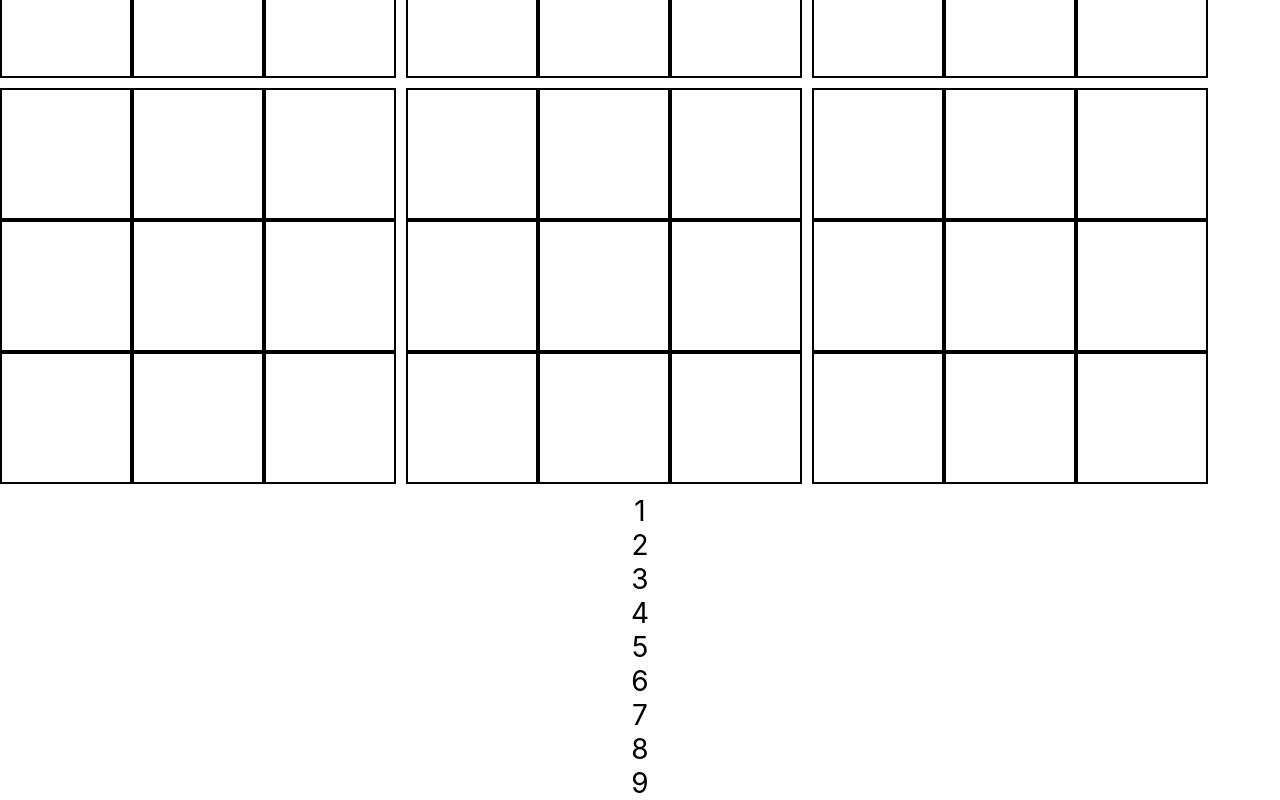
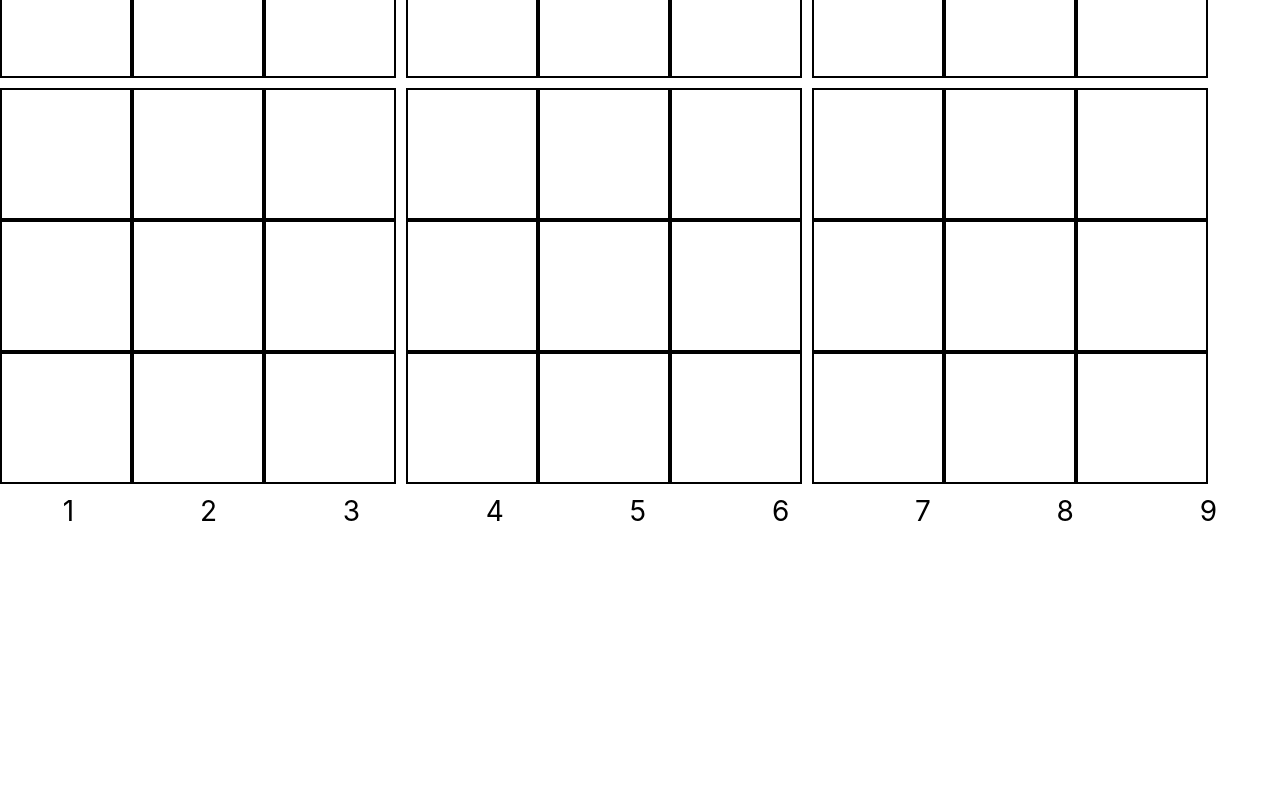
Before and after one commit to PhilipF5/sudoku, a React (Create React App) app: page / in a window 1280 px wide. Shown: the part 724-1524 px from the top of the page. After the commit the page ends 1252 px from the top, so only its background shows below. Built offline with nearby package versions, Linux system fonts and the light colour scheme.

Commit message:
Style square numbers and number buttons

```diff
--- a/src/components/NumberPicker/NumberPicker.module.css
+++ b/src/components/NumberPicker/NumberPicker.module.css
@@ -0,0 +1,5 @@
+.picker {
+	display: flex;
+	justify-content: space-around;
+	width: 100%;
+}
--- a/src/components/SudokuSquare/SudokuSquare.module.css
+++ b/src/components/SudokuSquare/SudokuSquare.module.css
@@ -1,6 +1,10 @@
 .square {
+	align-items: center;
 	border: 2px solid black;
+	display: flex;
+	font-size: 9vw;
 	height: 10vw;
+	justify-content: center;
 	width: 10vw;
 }
 
```
